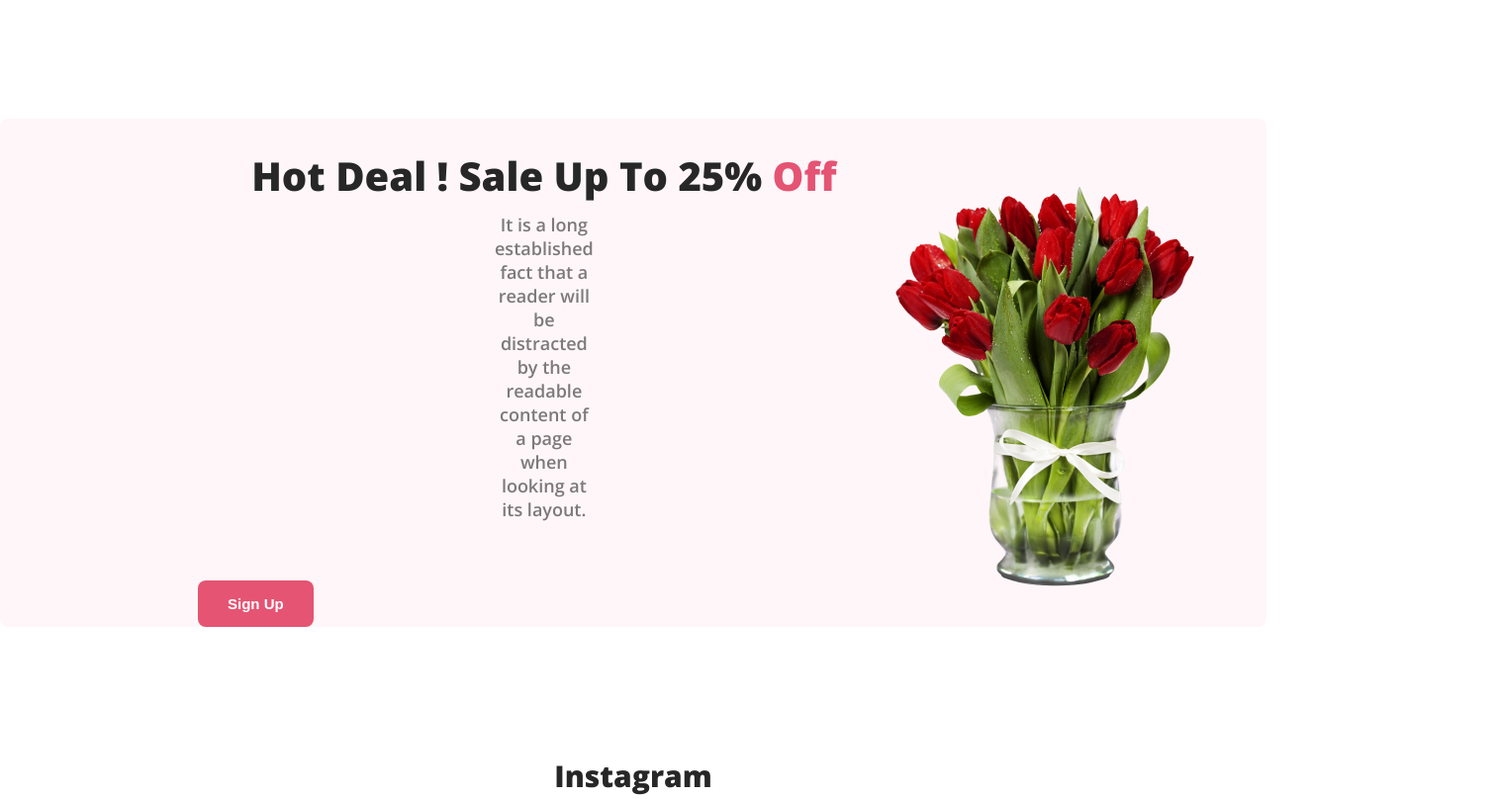
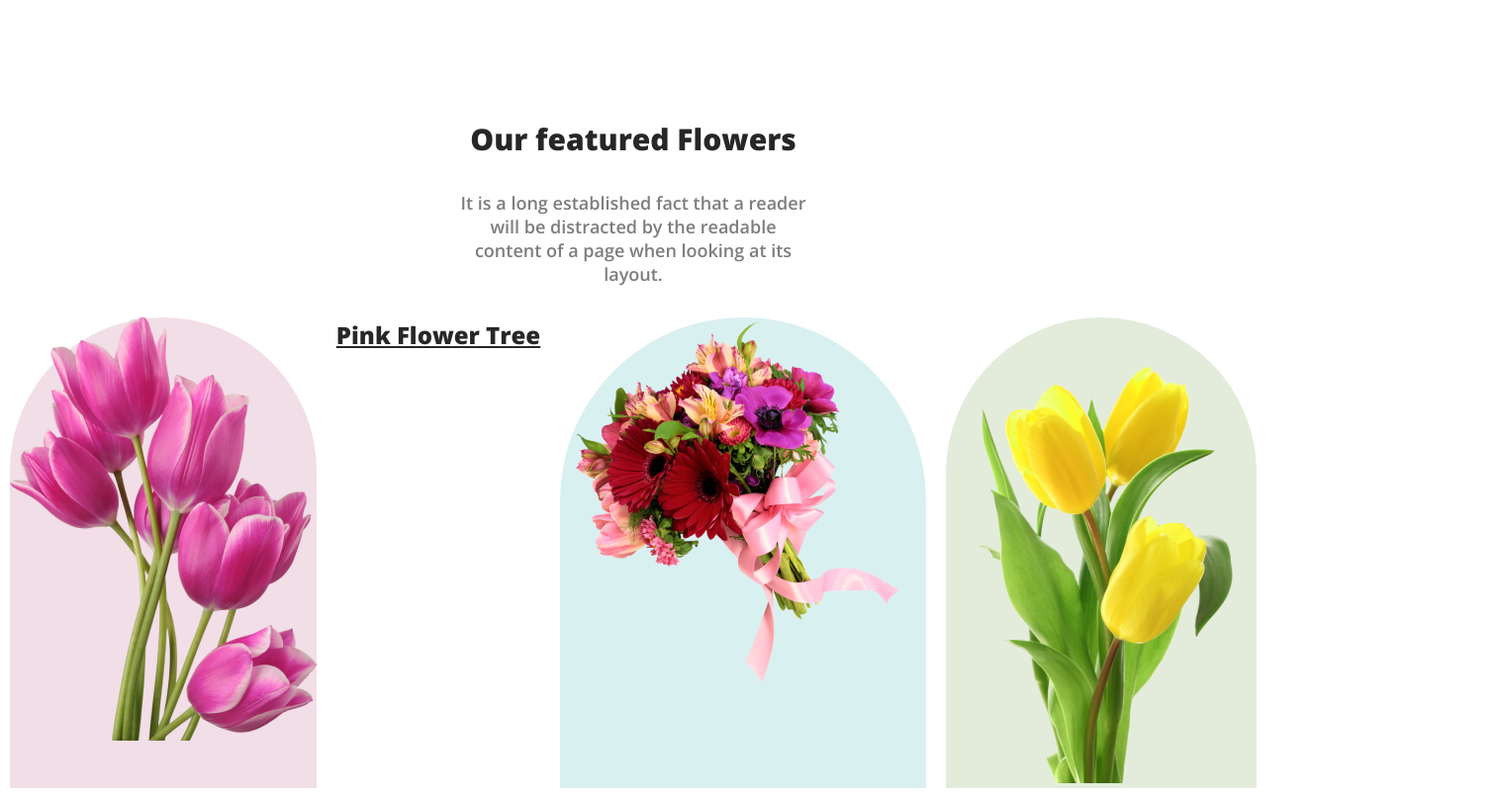
Before and after one commit to HimadriPaul24/assignment-1, a plain HTML site: page index.html in a window 1280 px wide. Shown: the part 640-1448 px from the top of the page at 99% size, 1515 px wide, since content can reach past the window. Drawn offline with nearby package versions, Linux system fonts and the light colour scheme.

Commit message:
added hot deals

```diff
--- a/index.html
+++ b/index.html
@@ -34,17 +34,50 @@
     <!-- header end -->
     <main>
 
+        <!-- featured part start  -->
+        <section class="feature-section">
+            <div class="feature-class">
+                 <h3 class="section-heading">Our featured Flowers</h3>
+                 <p class="social-description">It is a long established fact that a reader will be distracted by the readable content of a page when looking at its layout.</p>
+            </div>
+            <div class="flower-container">
+                 <div class="pink-div">
+                    <img class="pink-flower" src="images/flower-7.png" alt="">
+
+                 </div>
+                    <small class="pink-detail">Pink Flower Tree</small>
+
+                 <div class="blue-div">
+                    <img class="blue-flower" src="images/flower-9.png" alt="">
+                 </div>
+                 <div class="green-div">
+                    <img class="green-flower" src="images/flower-10.png" alt="">
+                 </div>
+
+            </div>
+
+        </section>
+        <!-- featured part end -->
+
         <!-- hot deal seaction start  -->
         <section class="hot-deal-section">
             <div class="hot-deal-banner">
                 <div class="hot-deal-content">
-                    <h2 class="hot-deal-header">Hot Deal ! Sale Up To 25% <span class="footer-flower">Off</span></h2>
+                    <h2 class="hot-deal-header">Hot Deal ! Sale Up To 25%  <span class="footer-flower">Off</span></h2>
                     <p class="hot-deal-description">It is a long established fact that a reader will be distracted by the readable content of a page when looking at its layout.</p>
-                    <div class="btn-sign-up">
-                        <button class="btn-secondary">Sign Up</button>
+                    <div class="btn-signup">
+                        <button class="btn-primary">Sign Up</button>
                     </div>
+
                 </div>
-                <img class="hot-deal-img" src="images/flower-8.png" alt="flower">
+
+
+
+                <div>
+                    <img class="hot-deal-img" src="images/flower-8.png" alt="flower">
+                </div>
+
+
 
 
             </div>
@@ -95,7 +128,7 @@
     <footer class="footer">
         <h3 class="footer-heading"><span class="footer-flower">Flower</span>Shop</h3>
         <p class="footer-description">Best Flower will get on this websites,Stay with us.Give us feedback.</p>
-        <small class="copyright">@2020-2023, FlowerShop.com. All rights reserved. </small>
+        <p class="copyright">@2020-2023, FlowerShop.com. All rights reserved. </p>
     </footer>
 </body>
 
--- a/styles/style.css
+++ b/styles/style.css
@@ -60,6 +60,41 @@ main section {
 /* shared style  */
 
 /* featured styles */
+.pink-div {
+    border-radius: 300px 300px 0px 0px;
+    background: rgba(167, 33, 98, 0.15);
+    /* background-image: url('../images/flower-7.png');
+    background-repeat: no-repeat; */
+    /* background-position: bottom; */
+    /* margin-bottom: 0px; */
+
+}
+
+.pink-flower {
+    background-position: bottom;
+
+
+}
+
+.pink-detail {
+    color: #272727;
+    text-align: center;
+    font-size: 24px;
+    font-weight: 700;
+    line-height: 35px;
+    text-decoration-line: underline;
+}
+
+.blue-div {
+    border-radius: 300px 300px 0px 0px;
+    background: rgba(5, 151, 160, 0.15);
+
+}
+
+.green-div {
+    border-radius: 300px 300px 0px 0px;
+    background: rgba(71, 125, 17, 0.15);
+}
 
 /* hot deal styles */
 .hot-deal-section {
@@ -85,26 +120,16 @@ main section {
 }
 
 .hot-deal-banner {
-    padding: 30px 200px 0px 200px;
+    padding: 30px 200px 20px 200px;
     display: flex;
     align-items: center;
 }
 
-.btn-secondary{
-    border-radius: 8px;
-    background: #E55473;
-    border: 0;
-    color: white;
-    font-size: 15px;
-    font-weight: 700;
-    /* margin: 50px; */
-    padding: 15px 30px;
+
+.btn-signup {
     text-align: center;
-    margin-top: 50px;
-
 
 }
-
 
 /* instagram styles */
 
@@ -200,8 +225,8 @@ main section {
 /* footer started  */
 .footer {
     background-color: #111010;
-    padding: 115px;
-    margin-top: 128px;
+    padding: 105px;
+    margin-top: 118px;
     margin-bottom: 0px;
 
 }
@@ -215,11 +240,12 @@ main section {
     font-size: 30px;
     width: 0px;
     margin: 0 auto;
+    text-align: center;
 }
 
 .footer-description {
     margin-left: 100px;
-    padding: 30px 650px;
+    padding: 30px 160px;
     font-size: 18px;
     color: rgba(255, 255, 255, 0.90);
     text-align: center;
@@ -230,7 +256,7 @@ main section {
 .copyright {
     padding: 30px 650px;
     padding-bottom: 128px;
-    margin-left: 100px;
+    margin-left: 50px;
     color: rgba(255, 255, 255, 0.40);
     text-align: center;
     font-size: 16px;
```
Also changed, not shown: images/flower-10.png (renamed from images/pngwing 7.png), images/flower-7.png (renamed from images/pngwing 6.png), images/flower-9.png (renamed from images/pngwing 5.png).
